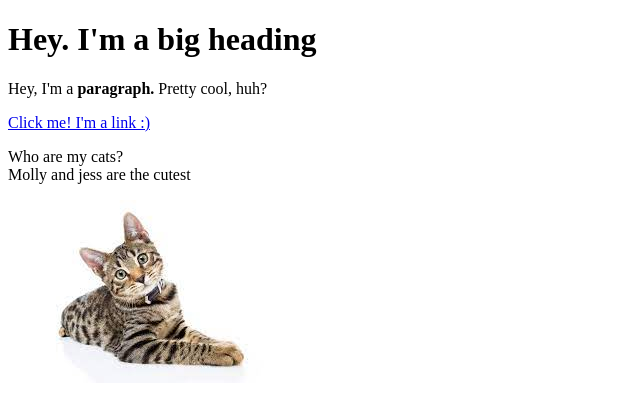
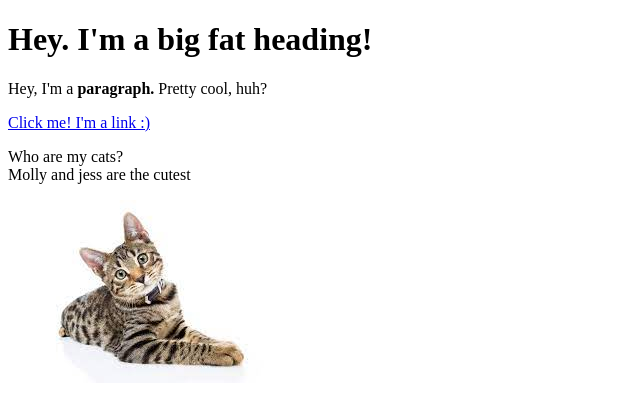
Before and after one commit to gpaula0000/cartoon-hero, a plain HTML site: page test.html in a window 1280 px wide. Shown: the whole page, without its empty margins (0-640 px from the left). Drawn offline with Linux system fonts and the light colour scheme.

Commit message:
Big "fat" heading.

```diff
--- a/test.html
+++ b/test.html
@@ -4,7 +4,7 @@
         <title>Test page</title>
 </head>
 <body>
-    <h1>Hey. I'm a big heading</h1>
+    <h1>Hey. I'm a big fat heading!</h1>
     <p>Hey, I'm a <b>paragraph.</b> Pretty cool, huh? </p>
     <a href="https://google.com" target="_blank" title="let's go to google">Click me! I'm a link :)</a>
     <p>Who are my cats? <br>
```
